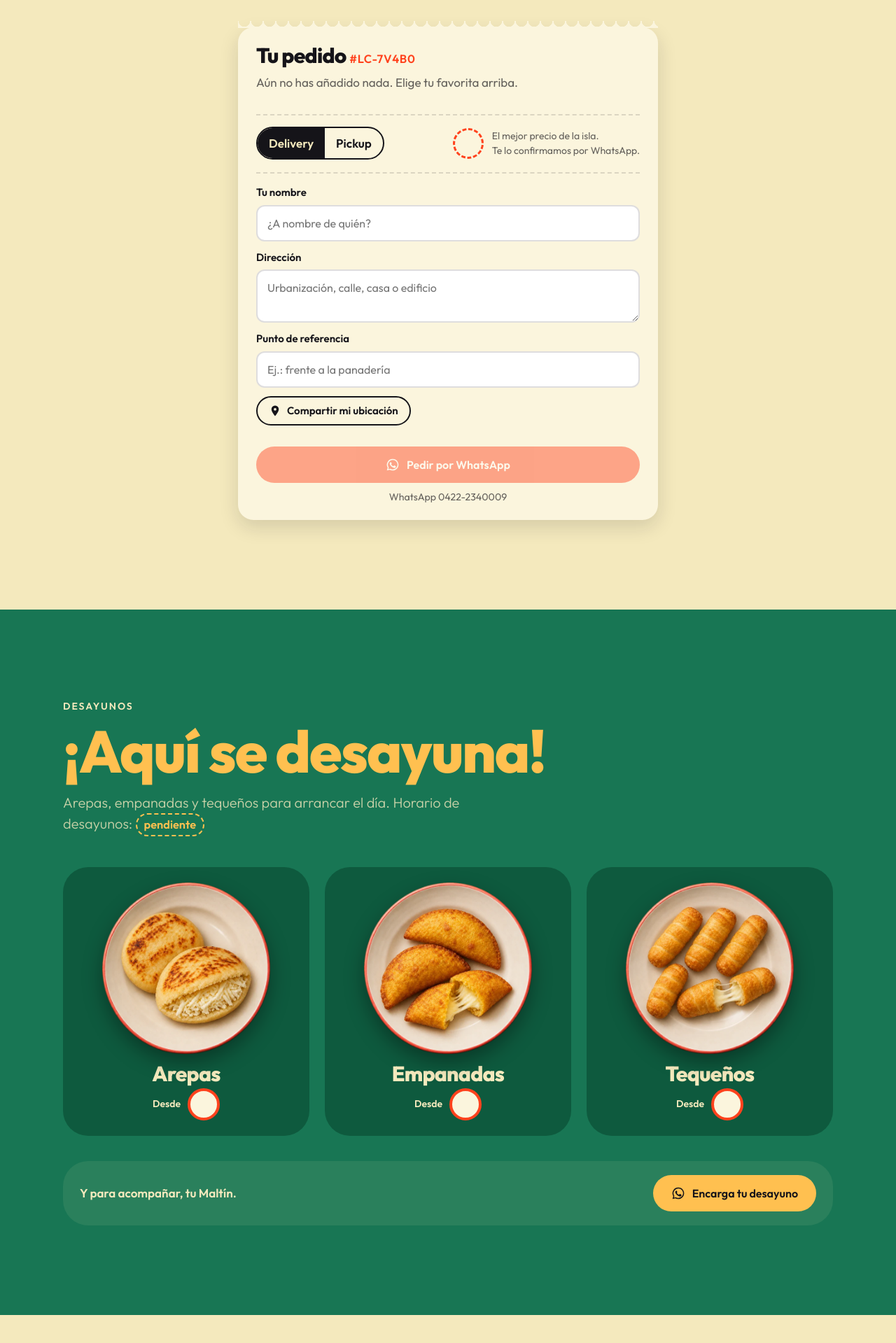
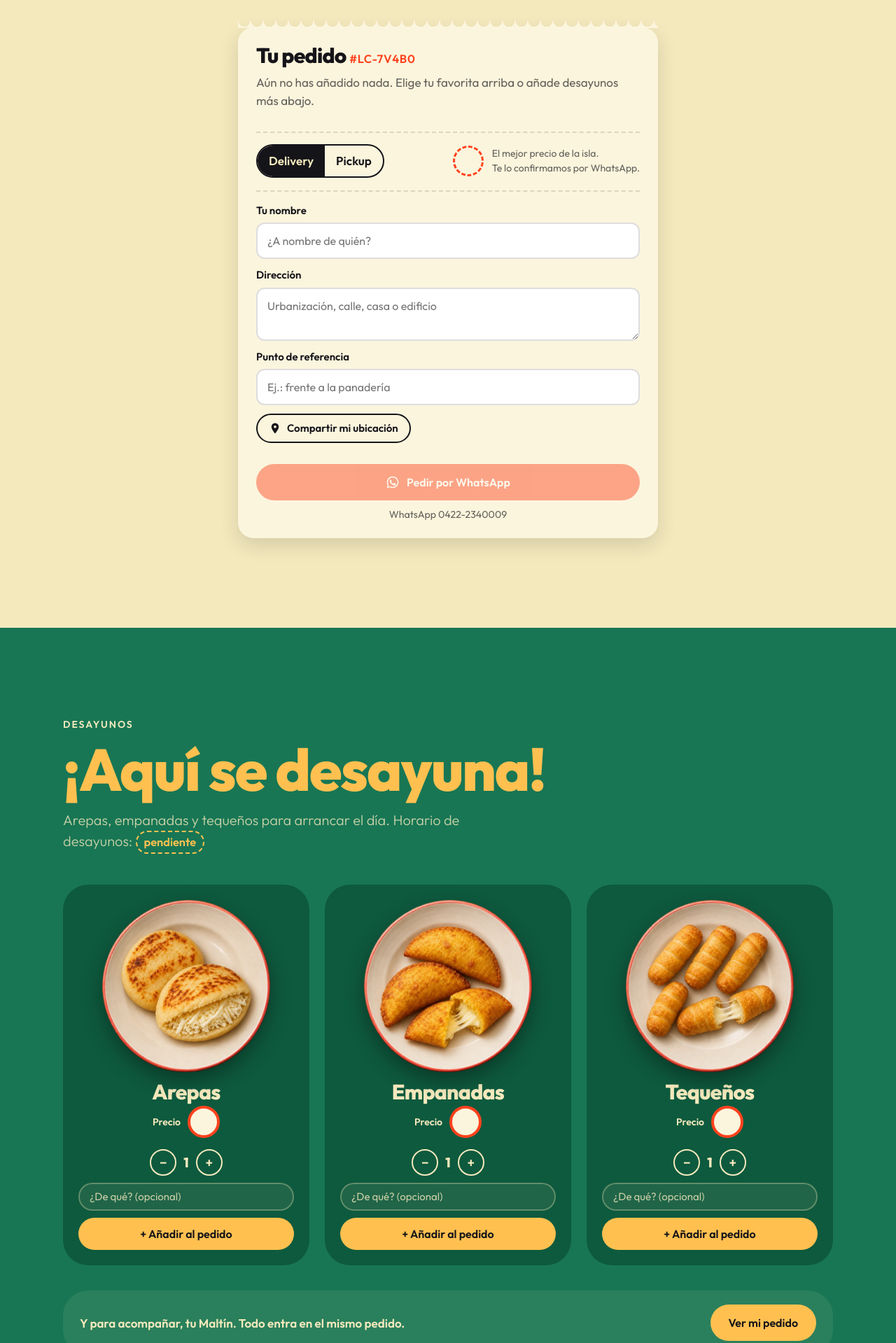
Before and after one commit to gutierrezbj/lacantina, a plain HTML site: page index.html in a window 1280 px wide. Shown: the part 2315-4234 px from the top of the page at 70% size. Drawn offline with Linux system fonts and the light colour scheme.

Commit message:
Desayunos dentro del pedido (cantidad, relleno opcional y precio por unidad)
Co-Authored-By: Claude Opus 5.5 <noreply@anthropic.com>
Claude-Session: https://claude.ai/code/session_011YZ7UA64nPUJNoVuPvDDQt

```diff
--- a/index.html
+++ b/index.html
@@ -142,7 +142,7 @@ h2{font-size:clamp(40px,7vw,84px)}
 .ticket__code{font-weight:600;font-size:.55em;color:var(--coral);letter-spacing:.04em}
 .ticket__empty{margin:12px 0 0;color:var(--ink-60)}
 .olist{margin:14px 0 0;padding:0;list-style:none;display:grid;gap:8px;counter-reset:o}
-.olist li{display:grid;grid-template-columns:auto 1fr auto;gap:10px;align-items:center;padding:10px 12px;border-radius:var(--r-s);background:rgba(24,118,84,.08);animation:bump 380ms var(--ease-pop) both}
+.olist li{display:grid;grid-template-columns:auto 1fr auto auto;gap:10px;align-items:center;padding:10px 12px;border-radius:var(--r-s);background:rgba(24,118,84,.08);animation:bump 380ms var(--ease-pop) both}
 .olist li::before{counter-increment:o;content:counter(o);display:grid;place-items:center;width:24px;height:24px;border-radius:50%;background:var(--pine);color:var(--cream);font-weight:800;font-size:13px}
 .olist b{font-weight:800}
 .olist .p{font-weight:800;white-space:nowrap}
@@ -185,8 +185,14 @@ h2{font-size:clamp(40px,7vw,84px)}
 .bf:hover img{transform:rotate(8deg)}
 .bf h3{font-size:30px;margin-top:8px}
 .bf__from{display:flex;align-items:center;gap:10px;font-size:14px;font-weight:600;--pcs:46px}
+.bf__ctl{display:flex;flex-wrap:wrap;justify-content:center;align-items:center;gap:10px;margin-top:10px;width:100%}
+.bf .qty button{border-color:var(--cream);color:var(--cream)}
+.bf__note{flex:1 1 160px;min-height:40px;padding:0 14px;border:2px solid rgba(244,233,189,.3);border-radius:999px;background:rgba(244,233,189,.08);color:var(--cream);font:inherit;font-size:15px}
+.bf__note::placeholder{color:var(--cream-70)}
+.bf .btn{flex:1 1 100%;min-height:46px}
+.bf.is-added{animation:bump 420ms var(--ease-pop)}
 .desa__foot{display:flex;flex-wrap:wrap;align-items:center;justify-content:space-between;gap:16px;margin-top:36px;padding:20px 24px;border-radius:var(--r-l);background:rgba(244,233,189,.08);font-weight:600}
-@media (max-width:860px){.bfs{grid-template-columns:1fr}.bf{grid-template-columns:120px 1fr;justify-items:start;text-align:left;align-items:center}.bf img{width:120px;grid-row:1/4}.bf h3{margin:0}}
+@media (max-width:860px){.bfs{grid-template-columns:1fr}.bf{grid-template-columns:110px 1fr;justify-items:start;text-align:left;align-items:center}.bf img{width:110px;grid-row:1/3}.bf h3{margin:0}.bf__ctl{grid-column:1/-1;justify-content:flex-start}}
 
 /* ===== VISÍTANOS ===== */
 .visit{padding:clamp(80px,10vw,130px) 0;background:var(--cream)}
@@ -263,7 +269,7 @@ h2{font-size:clamp(40px,7vw,84px)}
 
     <aside class="ticket" id="pedido" aria-label="Tu pedido">
       <h3>Tu pedido <span class="ticket__code" id="code"></span></h3>
-      <p class="ticket__empty" id="empty">Aún no has añadido nada. Elige tu favorita arriba.</p>
+      <p class="ticket__empty" id="empty">Aún no has añadido nada. Elige tu favorita arriba o añade desayunos más abajo.</p>
       <ol class="olist" id="olist"></ol>
       <div class="row">
         <div class="seg" role="group" aria-label="Entrega"><button aria-pressed="true" data-mode="Delivery">Delivery</button><button aria-pressed="false" data-mode="Pickup">Pickup</button></div>
@@ -294,7 +300,7 @@ h2{font-size:clamp(40px,7vw,84px)}
     <h2 id="desaT">¡Aquí se desayuna!</h2>
     <p class="lead">Arepas, empanadas y tequeños para arrancar el día. Horario de desayunos: <span class="pend">pendiente</span></p>
     <div class="bfs" id="bfs"></div>
-    <div class="desa__foot"><span>Y para acompañar, tu Maltín.</span><a class="btn btn--honey js-wa" href="#" data-msg="desayuno"><svg viewBox="0 0 24 24" aria-hidden="true"><path fill="currentColor" d="M12 2a10 10 0 0 0-8.6 15.1L2 22l5-1.3A10 10 0 1 0 12 2Zm0 18.2a8.2 8.2 0 0 1-4.2-1.2l-.3-.2-3 .8.8-2.9-.2-.3A8.2 8.2 0 1 1 12 20.2Zm4.5-6.1c-.2-.1-1.5-.7-1.7-.8s-.4-.1-.6.1-.7.8-.8 1-.3.2-.5.1a6.7 6.7 0 0 1-3.3-2.9c-.3-.4.3-.4.7-1.3.1-.2 0-.3 0-.4l-.8-1.8c-.2-.5-.4-.4-.6-.4h-.5a1 1 0 0 0-.7.3 3 3 0 0 0-.9 2.2 5.2 5.2 0 0 0 1.1 2.7 11.8 11.8 0 0 0 4.5 4c1.7.7 2.3.8 3.1.7a2.7 2.7 0 0 0 1.8-1.3 2.2 2.2 0 0 0 .2-1.3c-.1-.1-.2-.2-.5-.3Z"/></svg>Encarga tu desayuno</a></div>
+    <div class="desa__foot"><span>Y para acompañar, tu Maltín. Todo entra en el mismo pedido.</span><a class="btn btn--honey" href="#pedido">Ver mi pedido</a></div>
   </div>
 </section>
 
@@ -354,7 +360,8 @@ const LC = {
     {id:'amatriciana', name:'Amatriciana', desc:'Tomate con tocineta y un toque picante.',           bg:'#151419', fg:'#F4E9BD', acc:'#FF421D'}
   ],
   refrescos: ['7Up', 'Otro de Polar'],  // el primero es el destacado
-  desayunos: [ {id:'arepas',name:'Arepas'}, {id:'empanadas',name:'Empanadas'}, {id:'tequenos',name:'Tequeños'} ]
+  // precio por unidad de cada desayuno. null = pendiente
+  desayunos: [ {id:'arepas',name:'Arepa',plural:'Arepas',price:null}, {id:'empanadas',name:'Empanada',plural:'Empanadas',price:null}, {id:'tequenos',name:'Tequeño',plural:'Tequeños',price:null} ]
 };
 
 (() => {
@@ -424,21 +431,24 @@ const LC = {
   /* ---------- PEDIDO ---------- */
   const order = [];
   let mode = 'Delivery';
-  function add(id, qty, drink){
-    const same = order.find(o => o.id === id && o.drink === drink);
-    same ? same.qty = Math.min(50, same.qty + qty) : order.push({ id, qty, drink });
+  function add(id, qty, drink, kind = 'pasta', note = ''){
+    const same = order.find(o => o.kind === kind && o.id === id && (o.drink || '') === (drink || '') && (o.note || '') === note);
+    same ? same.qty = Math.min(50, same.qty + qty) : order.push({ kind, id, qty, drink, note });
     draw();
   }
-  const priced = () => isNum(LC.precio);
+  const unit = o => o.kind === 'pasta' ? LC.precio : byId(LC.desayunos, o.id).price;
+  const itemName = o => o.kind === 'pasta' ? byId(LC.platos, o.id).name : byId(LC.desayunos, o.id)[o.qty > 1 ? 'plural' : 'name'] + (o.note ? ' ' + o.note : '');
+  const itemDetail = o => o.kind === 'pasta' ? 'refresco: ' + o.drink : '';
+  const priced = () => order.length ? order.every(o => isNum(unit(o))) : isNum(LC.precio);
   const isDeliv = () => mode === 'Delivery';
   const fee = () => isDeliv() && isNum(LC.delivery) ? LC.delivery : 0;
   const count = () => order.reduce((a,o) => a + o.qty, 0);
-  const total = () => count() * LC.precio + fee();
+  const total = () => order.reduce((a,o) => a + o.qty * unit(o), 0) + fee();
   function draw(){
     $('#empty').hidden = order.length > 0;
-    $('#olist').innerHTML = order.map((o,i) => `<li><span><b>${o.qty}×</b> ${byId(LC.platos,o.id).name} · ${o.drink}</span>${priced() ? `<span class="p">${money(o.qty * LC.precio)}</span>` : '<span></span>'}<button data-i="${i}" aria-label="Quitar">×</button></li>`).join('');
+    $('#olist').innerHTML = order.map((o,i) => `<li><span><b>${o.qty}×</b> ${itemName(o)}${itemDetail(o) ? ' · ' + itemDetail(o) : ''}</span>${isNum(unit(o)) ? `<span class="p">${money(o.qty * unit(o))}</span>` : '<span></span>'}<button data-i="${i}" aria-label="Quitar">×</button></li>`).join('');
     $$('#olist button').forEach(b => b.onclick = () => { order.splice(+b.dataset.i, 1); draw(); });
-    const n = count(); $('#waLbl').textContent = n ? `Pedir ${n} plato${n > 1 ? 's' : ''} por WhatsApp` : 'Pedir por WhatsApp';
+    const n = count(), allPasta = order.every(o => o.kind === 'pasta'); $('#waLbl').textContent = n ? `Pedir ${n} ${allPasta ? 'plato' : 'producto'}${n > 1 ? 's' : ''} por WhatsApp` : 'Pedir por WhatsApp';
     update();
   }
   $$('.seg button').forEach(b => b.onclick = () => { mode = b.dataset.mode; $$('.seg button').forEach(x => x.setAttribute('aria-pressed', x === b)); update(); });
@@ -461,7 +471,7 @@ const LC = {
       $('#geoBtn').setAttribute('aria-pressed','true'); m.textContent = 'Ubicación añadida al pedido.'; update();
     }, () => { m.textContent = 'No se pudo obtener la ubicación. Escribe la dirección y una referencia.'; }, { enableHighAccuracy:true, timeout:10000 });
   };
-  const missing = () => { const m = []; if (!order.length) m.push(['#cards','al menos un plato']); if (!cust.name.trim()) m.push(['#cName','tu nombre']); if (isDeliv() && !cust.addr.trim()) m.push(['#cAddr','la dirección']); return m; };
+  const missing = () => { const m = []; if (!order.length) m.push(['#cards','al menos un producto']); if (!cust.name.trim()) m.push(['#cName','tu nombre']); if (isDeliv() && !cust.addr.trim()) m.push(['#cAddr','la dirección']); return m; };
 
   let lastTotal = null;
   function update(){
@@ -497,10 +507,10 @@ const LC = {
   /* ---------- WhatsApp ---------- */
   function msg(kind){
     if (kind === 'pedido'){
-      const lines = order.map((o,i) => `${i+1}) ${o.qty}× ${byId(LC.platos,o.id).name} · refresco: ${o.drink}${priced() ? ' — ' + money(o.qty * LC.precio) : ''}`).join('\n');
+      const lines = order.map((o,i) => `${i+1}) ${o.qty}× ${itemName(o)}${itemDetail(o) ? ' · ' + itemDetail(o) : ''}${priced() ? ' — ' + money(o.qty * unit(o)) : ''}`).join('\n');
       const who = [`Nombre: ${cust.name.trim() || '—'}`, `Entrega: ${mode}`];
       if (isDeliv()){ who.push(`Dirección: ${cust.addr.trim() || '—'}`); if (cust.ref.trim()) who.push(`Referencia: ${cust.ref.trim()}`); if (cust.geo) who.push(`Ubicación: ${cust.geo}`); }
-      const head = `¡Hola, La Cantina! Pedido #${code}\n${lines}\n(Todas con queso y refresco incluido)\n${who.join('\n')}`;
+      const head = `¡Hola, La Cantina! Pedido #${code}\n${lines}${order.some(o => o.kind === 'pasta') ? '\n(Las pastas incluyen queso y refresco)' : ''}\n${who.join('\n')}`;
       if (!priced()) return `${head}\n¿Cuánto sería?`;
       const t = total(), dl = isDeliv() ? (isNum(LC.delivery) ? `\nDelivery: ${money(LC.delivery)}` : '\nDelivery: por confirmar') : '';
       return `${head}${dl}\nTOTAL: ${money(t)}${bs(t) ? ' (' + bs(t) + ')' : ''}\n✓ Revisé y confirmo mi pedido y el total.`;
@@ -513,7 +523,18 @@ const LC = {
   $('#code').textContent = '#' + code;
 
   /* ---------- DESAYUNOS ---------- */
-  $('#bfs').innerHTML = LC.desayunos.map(d => `<article class="bf"><img src="img/${d.id}.webp" alt="${d.name}" loading="lazy"><h3>${d.name}</h3><div class="bf__from">Desde <span class="pc" aria-label="precio por confirmar"></span></div></article>`).join('');
+  $('#bfs').innerHTML = LC.desayunos.map(d => `<article class="bf" data-id="${d.id}"><img src="img/${d.id}.webp" alt="${d.plural}" loading="lazy"><h3>${d.plural}</h3>
+    <div class="bf__from">${isNum(d.price) ? 'C/u ' + money(d.price) : 'Precio <span class="pc" aria-label="precio por confirmar"></span>'}</div>
+    <div class="bf__ctl"><div class="qty"><button data-d="-1" aria-label="Una menos">−</button><span>1</span><button data-d="1" aria-label="Una más">+</button></div>
+    <input class="bf__note" placeholder="¿De qué? (opcional)" aria-label="Relleno o detalle de ${d.plural}"><button class="btn btn--honey">+ Añadir al pedido</button></div></article>`).join('');
+  $$('.bf').forEach(c => {
+    const q = c.querySelector('.qty span'), note = c.querySelector('.bf__note');
+    c.querySelectorAll('.qty button').forEach(b => b.onclick = () => q.textContent = Math.max(1, Math.min(50, +q.textContent + +b.dataset.d)));
+    c.querySelector('.btn').onclick = () => {
+      const n = note.value.trim().toLowerCase(); add(c.dataset.id, +q.textContent, '', 'desa', n ? (/^(de|con)\s/.test(n) ? n : 'de ' + n) : '');
+      q.textContent = 1; note.value = ''; c.classList.remove('is-added'); void c.offsetWidth; c.classList.add('is-added');
+    };
+  });
 
   /* ---------- nav y barra móvil ---------- */
   const nav = $('#nav'), mbar = $('.mbar');
```
